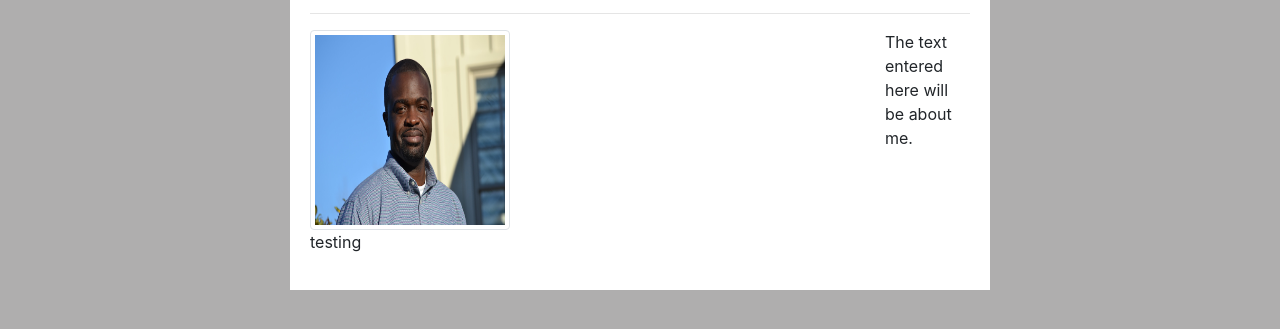
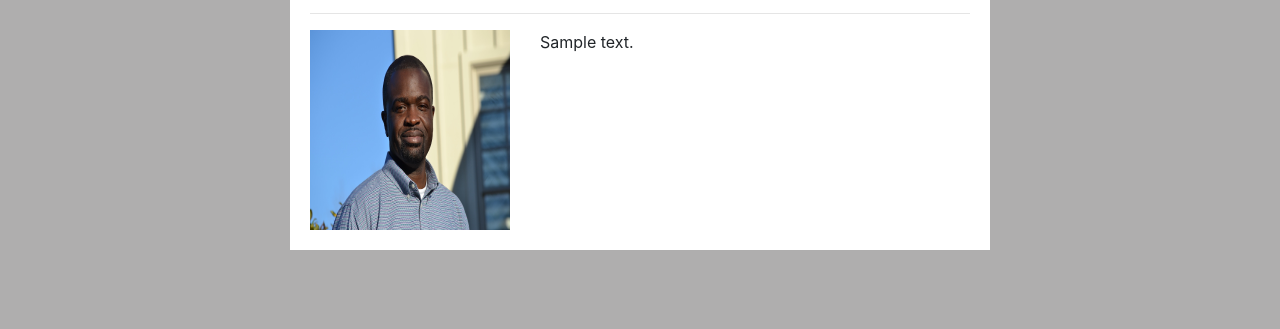
Before and after one commit to plrobbins/responsiveweb.hw, a plain HTML site: page index.html in a window 1280 px wide. Shown: the part 127-456 px from the top of the page. Drawn offline with nearby package versions, Linux system fonts and the light colour scheme.

Commit message:
Updates to index.html

```diff
--- a/index.html
+++ b/index.html
@@ -66,13 +66,12 @@
       <h1>About Me</h1>
       <hr>
       <div class="row">
-        <div class="col-lg-10">
-          <img class="img img-thumbnail" src="Images/PR Headshot.JPG" alt="Phil Robbins"
+        <div class="col-sm-4">
+          <img class="img" src="Images/PR Headshot.JPG" alt="Phil Robbins"
             style="position:relative;width:200px;height:200px;">
-            <p>testing</p>
         </div>
-        <div class="col-lg-2">
-          <p>The text entered here will be about me.</p>
+        <div class="col-lg-8">
+          <p>Sample text.</p>
         </div>
       </div>
 
```
